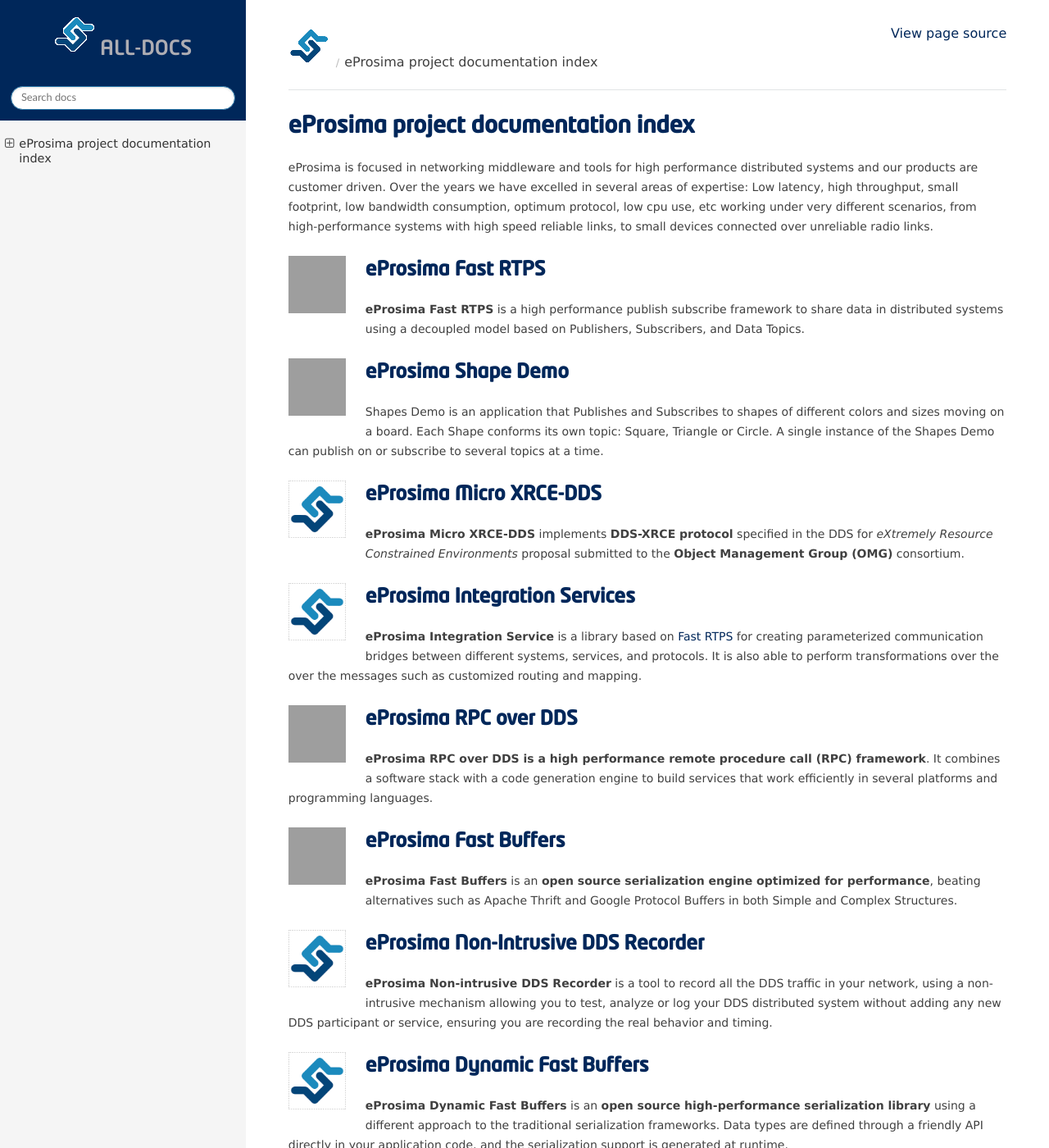
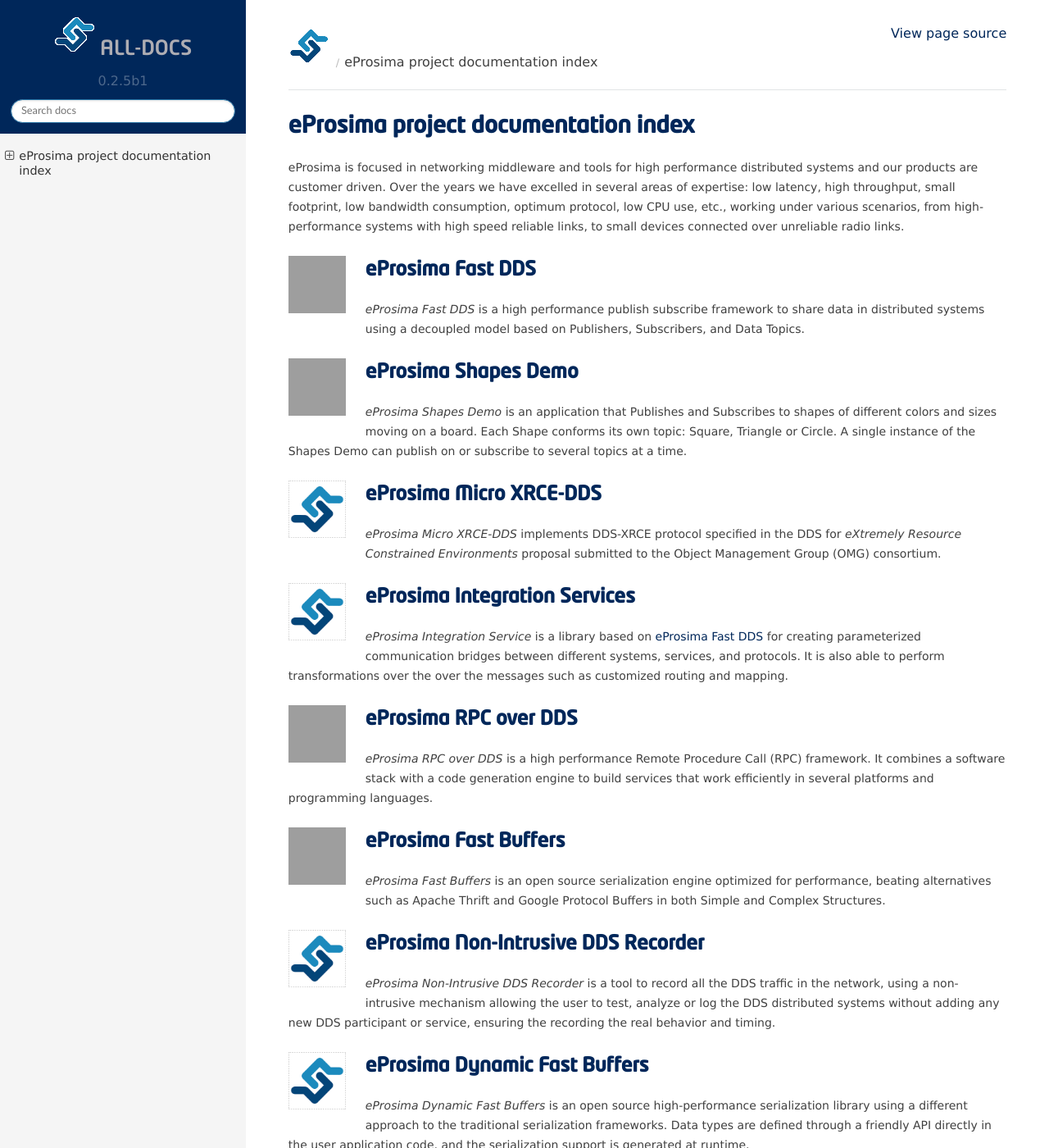
Before and after one commit to eProsima/all-docs, a Sphinx documentation site: the page built from source/index.rst, in a window 1280 px wide and 1400 px high, cut to the strip 0-1400 px from the top of the window. Shown: the whole strip at 82% size. Built offline with Sphinx 7.4.7 and the Read the Docs theme 2.0.0, drawn with Linux system fonts in a browser that asks for light colours; the version number is read from the project's files by our own code; some of the changed text lies outside the part shown; grey boxes are pictures that could not be loaded.

Commit message:
Refs #8746: Updated all-docs documentation index.
Signed-off-by: RaulSanchez <raul@eprosima.com>

```diff
--- a/source/conf.py
+++ b/source/conf.py
@@ -49,6 +49,19 @@
     'sphinx.ext.viewcode',
     'sphinx.ext.githubpages',
 ]
+try:
+    import sphinxcontrib.spelling  # noqa: F401
+    extensions.append('sphinxcontrib.spelling')
+
+    # spelling_word_list_filename = 'spelling_wordlist.txt'
+    spelling_word_list_filename = [
+        'spelling_wordlist.txt',
+    ]
+
+    from sphinxcontrib.spelling.filters import ContractionFilter
+    spelling_filters = [ContractionFilter]
+except ImportError:
+    pass
 
 # Add any paths that contain templates here, relative to this directory.
 templates_path = ['_templates']
--- a/source/index.rst
+++ b/source/index.rst
@@ -6,25 +6,23 @@
 eProsima project documentation index
 ====================================
 
-eProsima is focused in networking middleware and tools for high
-performance distributed systems and our products are customer driven.
-Over the years we have excelled in several areas of expertise: Low
-latency, high throughput, small footprint, low bandwidth consumption,
-optimum protocol, low cpu use, etc working under very different
-scenarios, from high-performance systems with high speed reliable links,
-to small devices connected over unreliable radio links.
+eProsima is focused in networking middleware and tools for high performance distributed systems and our products are
+customer driven.
+Over the years we have excelled in several areas of expertise: low latency, high throughput, small footprint, low
+bandwidth consumption, optimum protocol, low CPU use, etc., working under various scenarios, from high-performance
+systems with high speed reliable links, to small devices connected over unreliable radio links.
 
 .. image:: http://www.eprosima.com/images/boxes/Fast_RTPS_box200w.png
     :height: 70
     :width: 70
     :align: left
-    :target: `eProsima Fast RTPS`_
+    :target: `eProsima Fast DDS`_
 
 ----------------------
-`eProsima Fast RTPS`_
+`eProsima Fast DDS`_
 ----------------------
 
-**eProsima Fast RTPS** is a high performance publish subscribe
+*eProsima Fast DDS* is a high performance publish subscribe
 framework to share data in distributed systems using a decoupled model
 based on Publishers, Subscribers, and Data Topics.
 
@@ -35,10 +33,10 @@
     :target: `eProsima Shape Demo`_
 
 ---------------------------------
-`eProsima Shape Demo`_
+`eProsima Shapes Demo`_
 ---------------------------------
 
-Shapes Demo is an application that Publishes and Subscribes to shapes of
+*eProsima Shapes Demo* is an application that Publishes and Subscribes to shapes of
 different colors and sizes moving on a board. Each Shape conforms its
 own topic: Square, Triangle or Circle. A single instance of the Shapes
 Demo can publish on or subscribe to several topics at a time.
@@ -53,9 +51,9 @@
 `eProsima Micro XRCE-DDS`_
 ----------------------------
 
-**eProsima Micro XRCE-DDS** implements **DDS-XRCE protocol** specified in the
+*eProsima Micro XRCE-DDS* implements DDS-XRCE protocol specified in the
 DDS for *eXtremely Resource Constrained Environments* proposal submitted
-to the **Object Management Group (OMG)** consortium.
+to the Object Management Group (OMG) consortium.
 
 ..  image:: logo.png
     :height: 70
@@ -67,7 +65,7 @@
 `eProsima Integration Services`_
 ----------------------------------
 
-**eProsima Integration Service** is a library based on `Fast RTPS`_ for
+*eProsima Integration Service* is a library based on `eProsima Fast DDS`_ for
 creating parameterized communication bridges between different systems,
 services, and protocols. It is also able to perform transformations over
 the over the messages such as customized routing and mapping.
@@ -82,7 +80,7 @@
 `eProsima RPC over DDS`_
 ----------------------------------
 
-**eProsima RPC over DDS is a high performance remote procedure call (RPC) framework**. It combines a software stack
+*eProsima RPC over DDS* is a high performance Remote Procedure Call (RPC) framework. It combines a software stack
 with a code generation engine to build services that work efficiently in several platforms and programming languages.
 
 ..  image:: https://www.eprosima.com/images/boxes/Fast_Buffers_box200b.png
@@ -95,7 +93,7 @@
 `eProsima Fast Buffers`_
 ----------------------------------
 
-**eProsima Fast Buffers** is an **open source serialization engine optimized for performance**, beating alternatives
+*eProsima Fast Buffers* is an open source serialization engine optimized for performance, beating alternatives
 such as Apache Thrift and Google Protocol Buffers in both Simple and Complex Structures.
 
 ..  image:: logo.png
@@ -108,9 +106,9 @@
 `eProsima Non-Intrusive DDS Recorder`_
 ----------------------------------------
 
-**eProsima Non-intrusive DDS Recorder** is a tool to record all the DDS traffic in your network, using a non-intrusive
-mechanism allowing you to test, analyze or log your DDS distributed system without adding any new DDS participant or
-service, ensuring you are recording the real behavior and timing.
+*eProsima Non-Intrusive DDS Recorder* is a tool to record all the DDS traffic in the network, using a non-intrusive
+mechanism allowing the user to test, analyze or log the DDS distributed systems without adding any new DDS participant
+or service, ensuring the recording the real behavior and timing.
 
 ..  image:: logo.png
     :height: 70
@@ -122,9 +120,9 @@
 `eProsima Dynamic Fast Buffers`_
 ----------------------------------------
 
-**eProsima Dynamic Fast Buffers** is an **open source high-performance serialization library** using a different
-approach to the traditional serialization frameworks. Data types are defined through a friendly API directly in your
-application code, and the serialization support is generated at runtime.
+*eProsima Dynamic Fast Buffers* is an open source high-performance serialization library using a different
+approach to the traditional serialization frameworks. Data types are defined through a friendly API directly in the
+user application code, and the serialization support is generated at runtime.
 
 ..  image:: logo.png
     :height: 70
@@ -136,19 +134,18 @@
 `eProsima Discovery Server`_
 ----------------------------------------
 
-**eProsima Discovery Server** is an application that simplifies the use and testing of the new `Fast RTPS`_
+*eProsima Discovery Server* is an application that simplifies the use and testing of the new `eProsima Fast DDS`_
 discovery capabilities.
-Now Fast RTPS allows a centralized, non-standard, client-server discovery mechanism that:
+*eProsima Fast DDS* allows a centralized, non-standard, client-server discovery mechanism that:
 
-- extends Fast RTPS use to non-unicast network transports like TCP.
+- extends *eProsima Fast DDS* use to non-unicast network transports like TCP, and
 - speeds up the discovery-stage in a large number of participants scenarios.
 
 
-.. _eProsima Fast RTPS: http://eprosima-fast-rtps.readthedocs.io
+.. _eProsima Fast DDS: https://fast-dds.docs.eprosima.com/en/latest/
 .. _eProsima Shape Demo: https://eprosima-shapes-demo.readthedocs.io/en/latest/
-.. _eProsima Micro XRCE-DDS: https://micro-xrce-dds.readthedocs.io/en/latest/introduction.html
+.. _eProsima Micro XRCE-DDS: https://micro-xrce-dds.readthedocs.io/en/latest/
 .. _eProsima Integration Services: https://integration-services.readthedocs.io/en/latest/
-.. _Fast RTPS: http://eprosima-fast-rtps.readthedocs.io
 .. _eProsima RPC over DDS: https://www.eprosima.com/docs/rpc-over-dds/1.0.3/pdf/eprosima-fast-rtps/User-Manual.pdf
 .. _eProsima Fast Buffers: https://www.eprosima.com/docs/fast-buffers/0.3.0/pdf/User-Manual.pdf
 .. _eProsima Non-Intrusive DDS Recorder:    https://www.eprosima.com/docs/non-intrusive-dds-recorder/1.0.0/pdf/User-Manual.pdf
--- /dev/null
+++ b/source/spelling_wordlist.txt
@@ -0,0 +1,4 @@
+eProsima
+middleware
+runtime
+unicast
```
Also changed, not shown: README.md (+55 -48 lines), source/01-figures/Discovery_Server.png (added), source/01-figures/Dynamic_Fast_Buffers.png (added), source/01-figures/Fast_Buffers.png (added), source/01-figures/Fast_DDS.png (added), source/01-figures/Integration_Services.png (added), source/01-figures/Micro_XRCE-DDS.png (added), source/01-figures/Non-Intrusive_DDS_Recorder.png (added), source/01-figures/RPC_over_DDS.png (added), source/01-figures/Shapes_Demo.png (added), 2 other files.
